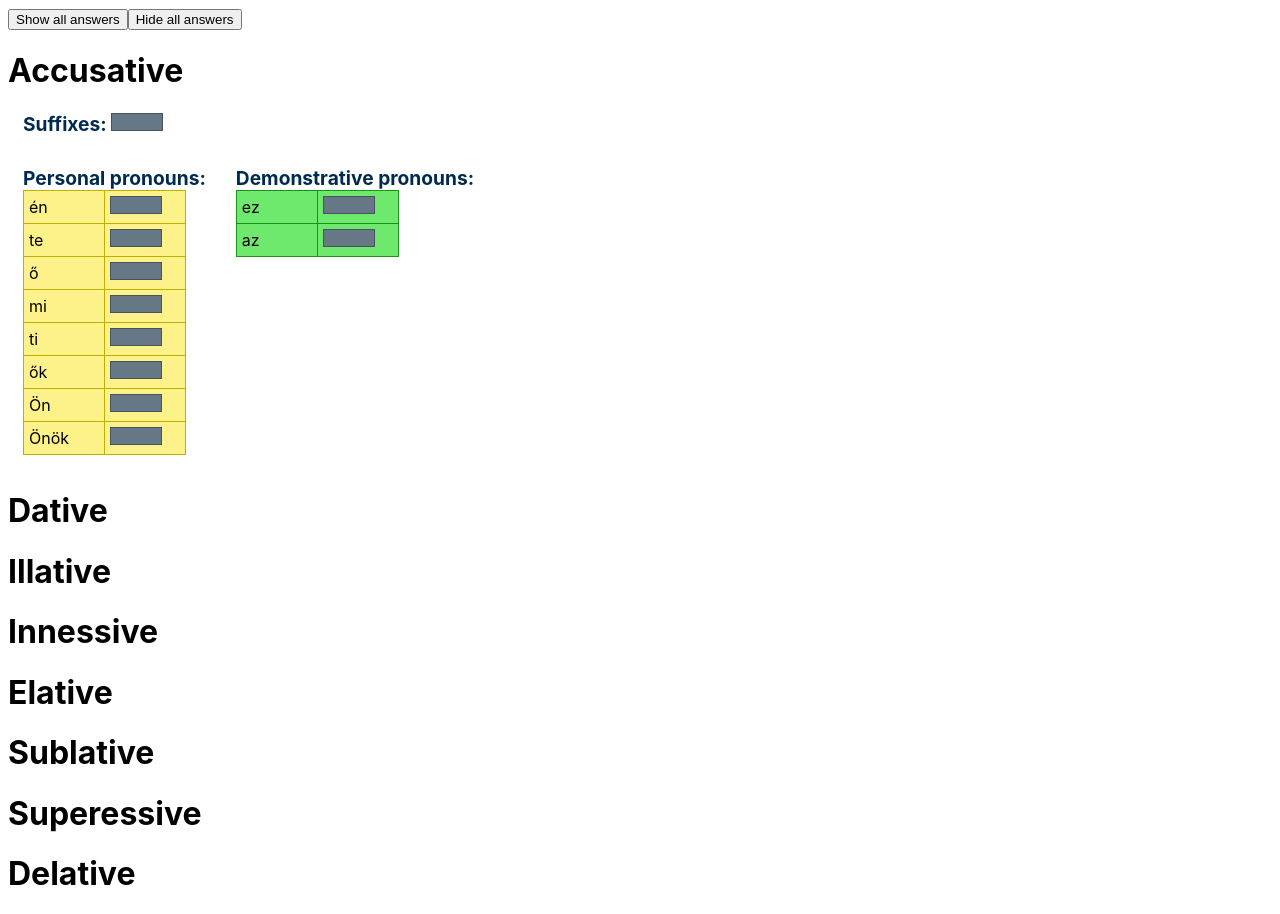
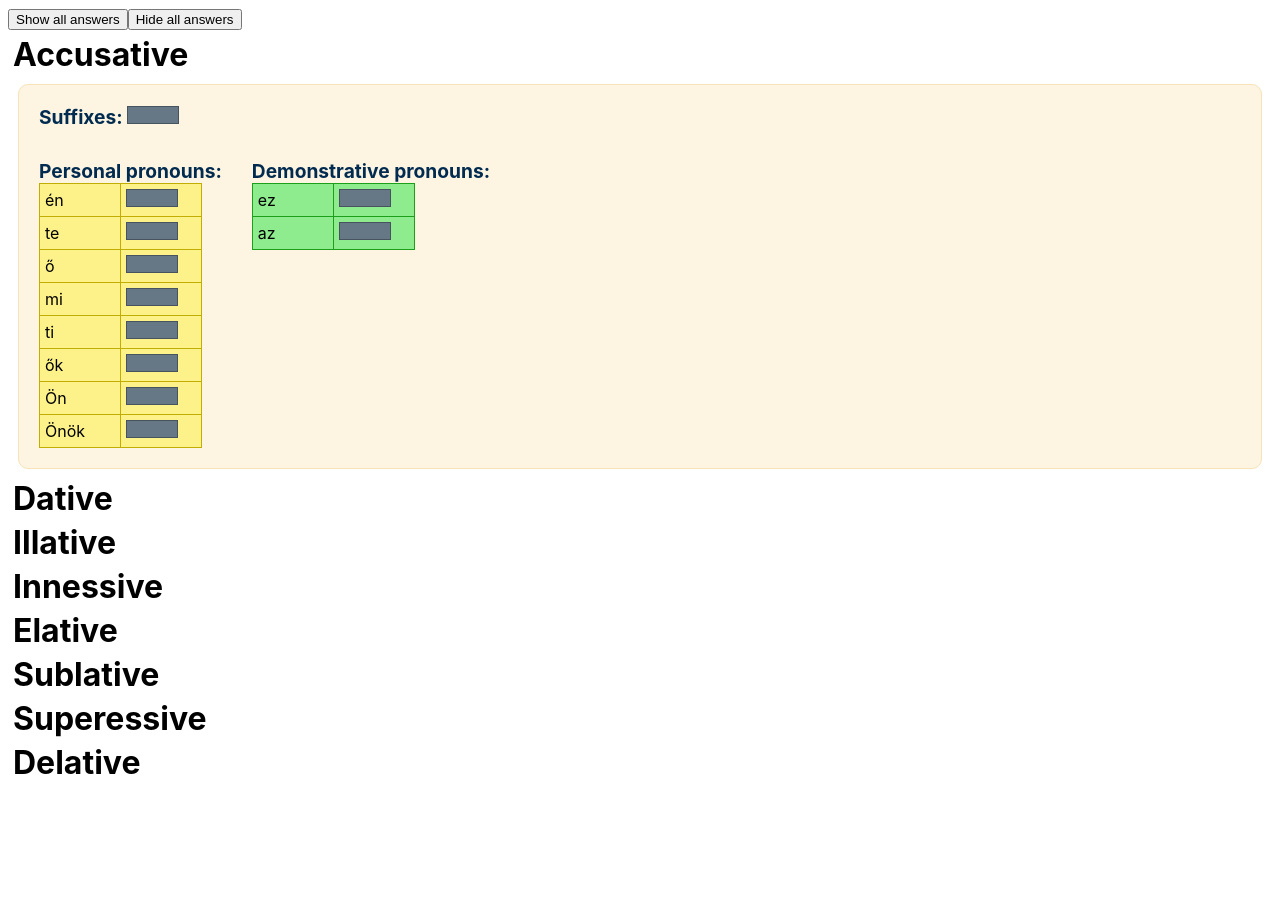
Before and after one commit to gzsofii/learn_hungarian, a React (Create React App) app: page / in a window 1280 px wide. Both pictures are taken after a click on the element "Accusative". After the commit the page ends 800 px from the top, so only its background shows below. Built offline with nearby package versions, Linux system fonts and the light colour scheme.

Commit message:
set size of table cell

```diff
--- a/src/App.scss
+++ b/src/App.scss
@@ -1,6 +1,7 @@
 $hidden-color:  rgb(89, 104, 117);
 $pers-prons-color: rgb(253, 242, 137);
-$dem-prons-color: rgb(110, 233, 110);
+$dem-prons-color: rgb(142, 235, 142);
+$case-bgcolor:  rgb(253, 245, 226);
 
 body {
     font-family: -apple-system, BlinkMacSystemFont, 'Segoe UI', 'Roboto', 'Oxygen',
@@ -12,15 +13,15 @@ body {
 
 h1 {
     cursor: pointer;
-}
-
-.property  {
-    font-weight: bold;
-    color:rgb(0, 43, 80);
-    font-size: 1.2em;
+    margin: 5px;
 }
 
 .case {
+    background-color: $case-bgcolor;
+    border: 1px solid rgb(247, 227, 183);
+    border-radius: 10px;
+    margin: 10px;
+    padding: 5px;
     div {
         margin: 15px;
 
@@ -34,15 +35,32 @@ h1 {
     }
 }
 
-.usecase {
+.property  {
+    font-weight: bold;
+    color:rgb(0, 43, 80);
+    font-size: 1.2em;
+}
+
+.usecaseLabel {
     color:rgb(0, 63, 21);
     font-weight: bold;
+}
+
+.usage {
+    list-style-type: none;
+}
+
+.usecase {
+    background-color: scale-color($case-bgcolor, $lightness: -5%);
+    border: 1px solid scale-color($case-bgcolor, $lightness: -15%);
+    border-radius: 5px;
+    padding: 10px;
 }
 
 .value {
     display: inline-block;
     color: $hidden-color;
-    height: 1em;
+    height: calc(1em + 6px);
     cursor: pointer;
    //border: 1px solid green;
     padding: 0;
@@ -63,12 +81,12 @@ h1 {
 
 .meaning {
     border: 1px solid green;
-    background-color: lightgreen;
+    background-color: rgb(184, 255, 216);
     padding: 2px;
     z-index: 2;
     display: inline;
     position: fixed;
-
+    color: black;
 }
 
 .wordWmeaning {
@@ -77,6 +95,13 @@ h1 {
     text-decoration-style: dotted;
     text-decoration-color: grey;
     cursor: help;
+}
+
+.exception {
+    color:rgb(119, 4, 0);
+    strong {
+        color: black;
+    }
 }
 
 @mixin pronounsStyle($color) {
```
